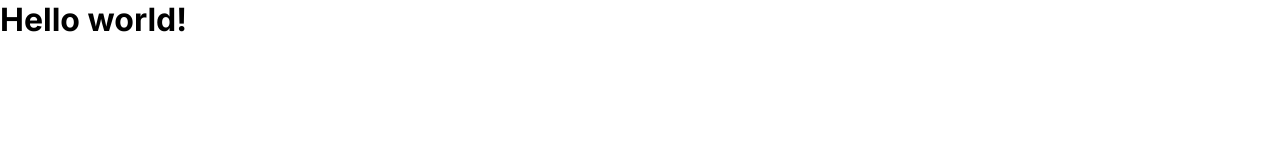
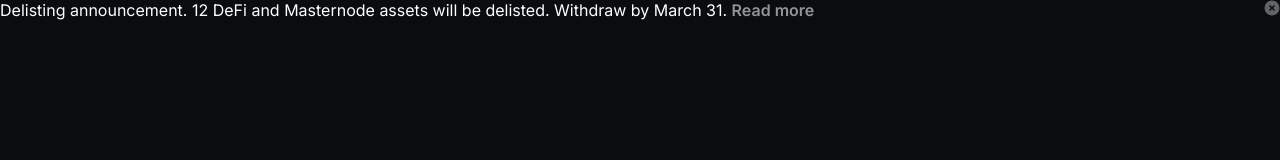
Before and after one commit to mihanahab5/Mikhail, a plain HTML site: page index.html in a window 1280 px wide. Drawn offline with Linux system fonts and the light colour scheme.

Commit message:
alert v1

```diff
--- /dev/null
+++ b/css/header.css
@@ -0,0 +1,12 @@
+.alert {
+    display: flex;
+}
+.alert_wrapper {
+    display: flex;
+    justify-content: space-between;
+    width: 100%;
+}
+.alert-text {
+    width: 95%;
+    text-align: center;
+}
--- a/css/main.css
+++ b/css/main.css
@@ -1,13 +1,38 @@
 /* Fonts */
 @import url('https://fonts.googleapis.com/css2?family=Cardo:ital@1&family=Inter:wght@400;500;600;700;800&family=Open+Sans:wght@700&family=Raleway:wght@400;600;700&display=swap');
 
+/* Import styles */
+@import url('./header.css');
 
 /* Main Styles */
 body, html {
     font-family: 'Inter', sans-serif;
+    background: #0A0C0F;
+    color: #fff;
+    font-weight: medium;
 }
+
 *, ::before, ::after {
     margin: 0;
     padding: 0;
     box-sizing: border-box;
 }
+
+/* Container */
+.container{
+    max-width: 1180;
+    margin: 0 auto;
+}
+
+/* Second button */
+.second_btn{
+    display: inline-block;
+    color: #939495;
+    text-decoration: none;
+    font-weight: 600;
+    transition: all .1s linear;
+}
+
+.second_btn:hover {
+    color: #b8b9b9
+}
--- a/index.html
+++ b/index.html
@@ -8,6 +8,29 @@
     <link rel="stylesheet" href="css/main.css">
 </head>
 <body>
-    <h1>Hello world!</h1>
+    <header class="header">
+        <div class="container">
+            <div class="alert">
+            <div class="alert_wrapper">
+                <div class="alert_text">
+                    <p>
+                        Delisting announcement. 12 DeFi and Masternode assets will be delisted. Withdraw by March 31.
+                        <spam></spam>
+                        <a class="second_btn" href="#">Read more</a>
+                    </p>
+                </div>
+                <div class="alert_close">
+                    <svg width="16" height="16" viewBox="0 0 16 16" fill="none" xmlns="http://www.w3.org/2000/svg">
+                        <g opacity="0.36">
+                        <path fill-rule="evenodd" clip-rule="evenodd" d="M7.99992 0.583496C3.90381 0.583496 0.583252 3.90405 0.583252 8.00016C0.583252 12.0963 3.90381 15.4168 7.99992 15.4168C12.096 15.4168 15.4166 12.0963 15.4166 8.00016C15.4166 3.90405 12.096 0.583496 7.99992 0.583496ZM5.46959 5.46983C5.76248 5.17694 6.23736 5.17694 6.53025 5.46983L7.99992 6.9395L9.46959 5.46983C9.76248 5.17694 10.2374 5.17694 10.5302 5.46983C10.8231 5.76273 10.8231 6.2376 10.5302 6.53049L9.06058 8.00016L10.5302 9.46983C10.8231 9.76273 10.8231 10.2376 10.5302 10.5305C10.2374 10.8234 9.76248 10.8234 9.46959 10.5305L7.99992 9.06082L6.53025 10.5305C6.23736 10.8234 5.76248 10.8234 5.46959 10.5305C5.1767 10.2376 5.1767 9.76273 5.46959 9.46983L6.93926 8.00016L5.46959 6.53049C5.1767 6.2376 5.1767 5.76273 5.46959 5.46983Z" fill="white"/>
+                        </g>
+                    </svg>
+                </div>
+            </div>
+        </div>
+    </div>
+
+        <div class="header_wrapper"></div>
+    </header>
 </body>
 </html>
```
